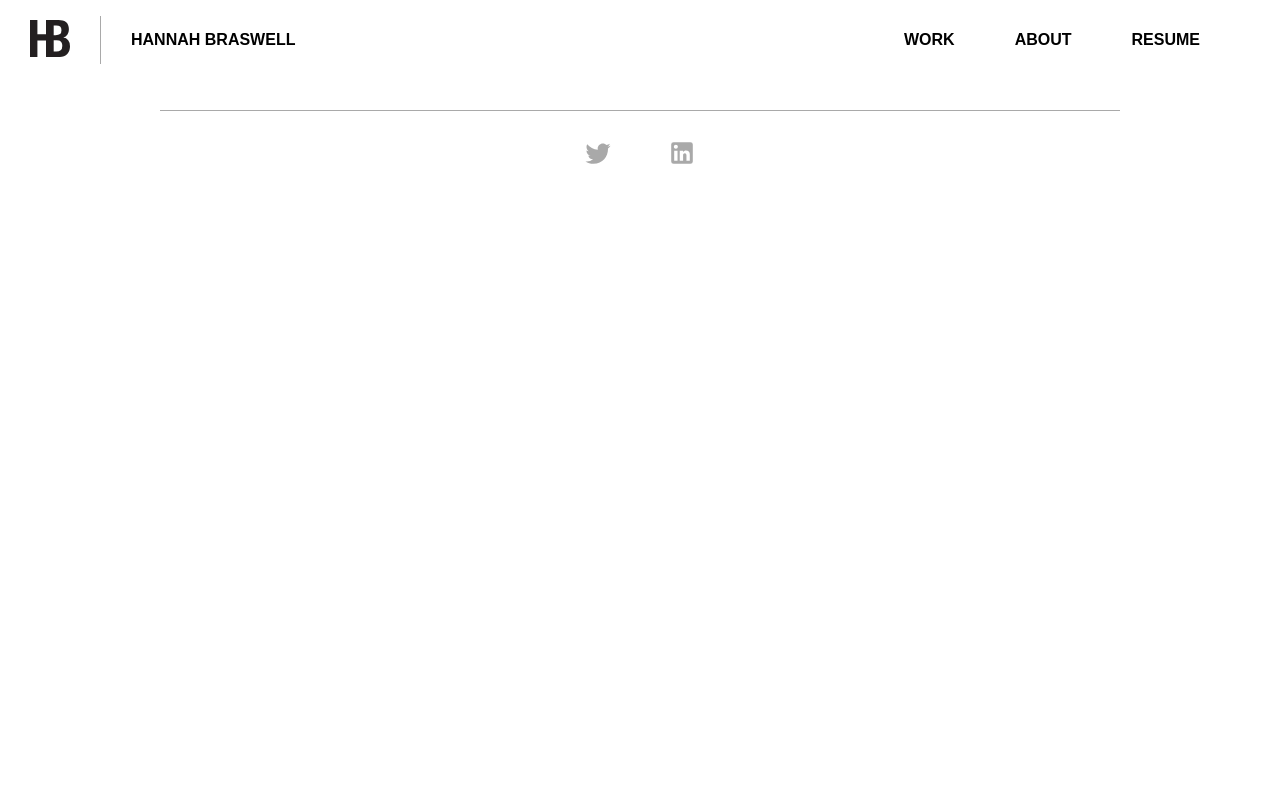
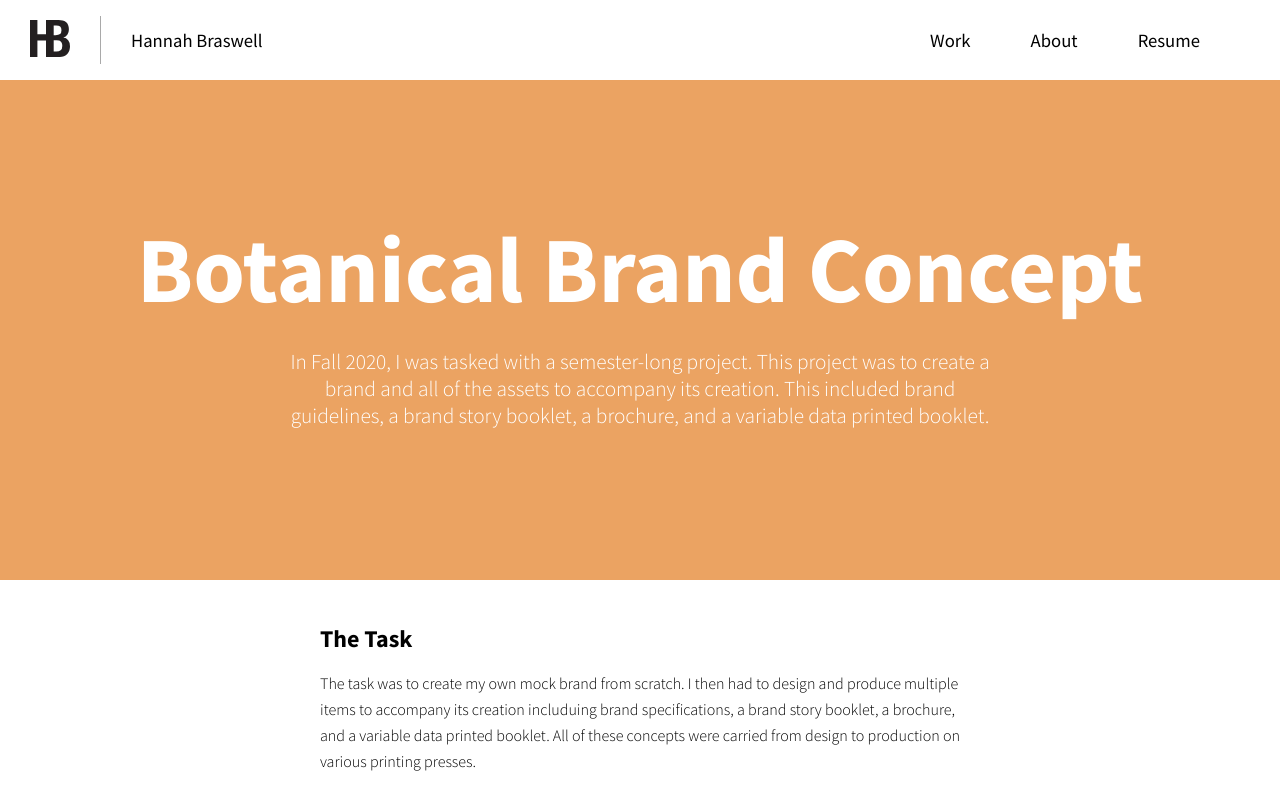
Before and after one commit to wesleypetry/HannahPortfolio, a React (Create React App) app: page /BrandConcept in a window 1280 px wide. Shown: the top 800 px of the page. Built offline with nearby package versions, Linux system fonts and the light colour scheme.

Commit message:
case study pages, changes about page

```diff
--- a/src/App.css
+++ b/src/App.css
@@ -1,7 +1,9 @@
+@import url('https://fonts.googleapis.com/css2?family=Source+Sans+Pro:wght@200;300;400;600;700&display=swap');
 .App {
   min-height: 100vh;
   display: flex;
   flex-direction: column;
+  font-family:'Source Sans Pro';
 }
 
 .Content{
--- a/src/App.js
+++ b/src/App.js
@@ -5,6 +5,7 @@ import About from './Pages/About';
 import HeaderBar from './Pages/HeaderBar';
 import FooterBar from './Pages/FooterBar';
 import UXDesign from './Pages/Projects/UXDesign';
+import BrandConcept from './Pages/Projects/BrandConcept';
 
 function App() {
   return (
@@ -14,8 +15,9 @@ function App() {
           <BrowserRouter>
               <Switch>
                 <Route path="/" component={Work} exact/>
-                <Route path="/About" component={About} exact />
+                <Route path="/About" component={About} exact/>
                 <Route path="/UXDesign" component={UXDesign} exact />
+                <Route path="/BrandConcept" component={BrandConcept} exact />
               </Switch>
           </BrowserRouter>
           <FooterBar/>
--- a/src/Pages/About.js
+++ b/src/Pages/About.js
@@ -1,18 +1,25 @@
 import React from "react";
 import './styles.modules.css';
+import headshotedited from './Images/headshotedited.png';
 
 function About(props) {
     return (
-        <div className="AboutDiv">
-                <div className="AboutText">
-                    <h1 className="AboutTitle">Get to Know Me</h1>
-                    <div className="paragraph">
-                        <p>Hi! My name is Hannah Braswell! I am currently a sophomore at Clemson University pursuing a Bachelor’s Degree in Graphic Communications. I have thoroughly enjoyed my time as a student while learning and growing throughout my college career. I have always had an extreme passion for design from photography to architecture to graphic design. Growing up in a family who’s careers are design-oriented, I have been around the principles and aspects of design my entire life.  I understand the relationships between color, dimension and scale as it relates to graphic design. Being in the graphic communications department at Clemson has really expanded my knowledge and allowed my passion for design to grow even further.</p>
-                        <p>My time as a student has allowed me to experience two full years of design-related courses. I have completed courses in graphic design processes, marketing, and web development. I am highly proficient in Adobe Softwares including Illustrator, InDesign, Photoshop, and Premiere. I have had deep experience in Adobe XD and After Effects.</p>
-                        <p>While completing studies as a student, I have found my love for front end web development and user experience. Currently, I am proficient in HTML5 and CSS3 and plan to learn JavaScript. In the web development course I completed in Fall 2019, I was able to learn the code and software and eventually complete a website for a student client. Before this course, I did not really know what I wanted to do as my future career with my degree. While learning about web development, I realized that I loved the coding aspect of it because it required structure and analytical thinking, and I was able to use my knowledge and experience in graphic design to be creative when developing sites. </p>
-                    </div>
+        <div className="AboutWrapper">
+            <img className="headshot" src = {headshotedited} alt = "headshot" />
+            <div className="AboutText">
+                <div className="AboutTitle">
+                    <h1>Hannah Braswell</h1>
                 </div>
+                <div className="aboutparagraph">
+                    <p>I am currently a senior at Clemson University pursuing a Bachelor’s Degree in Graphic Communications. I have thoroughly enjoyed my time as a student while learning and growing throughout my college career. I have always had an extreme passion for design from photography to architecture to graphic design. Growing up in a family whose careers are design-oriented, I have been around the principles and aspects of design my entire life.  I understand the relationships between color, dimension and scale as it relates to graphic design. Being in the graphic communications department at Clemson has really expanded my knowledge and allowed my passion for design to grow even further.</p>
+                    <p>My time as a student has allowed me to experience two full years of design-related courses. I have completed courses in graphic design processes, marketing, and web development. I am highly proficient in Adobe Softwares including Illustrator, InDesign, Photoshop, and Premiere. I have had deep experience in Adobe XD and After Effects.</p>
+                    <p>While completing studies as a student, I have found my love for front end web development and user experience. Currently, I am proficient in HTML5 and CSS3 and plan to learn JavaScript. In the web development course I completed in Fall 2019, I was able to learn the code and software and eventually complete a website for a student client. Before this course, I did not really know what I wanted to do as my future career with my degree. While learning about web development, I realized that I loved the coding aspect of it because it required structure and analytical thinking, and I was able to use my knowledge and experience in graphic design to be creative when developing sites. </p>
+                    <h2>Contact Me</h2>
+
+                    <p>hbraswe@clemson.edu</p>
+                 </div>
             </div>
+        </div>
     );
 
 }
--- a/src/Pages/HeaderBar.js
+++ b/src/Pages/HeaderBar.js
@@ -14,17 +14,17 @@ function HeaderBar(props) {
                     </a>
                 </div>
                 <div className="LogoSpacer"></div>
-                <h1 className="H1_Header">HANNAH BRASWELL</h1>
+                <h1 className="H1_Header">Hannah Braswell</h1>
             </div>
             <div className="NavButtons">
                 <a href="/" className="H1_Link">
-                    <h1 className="H1_Header">WORK</h1>
+                    <h1 className="H1_Header">Work</h1>
                 </a>
                 <a href="/About" className="H1_Link">
-                    <h1 className="H1_Header">ABOUT</h1>
+                    <h1 className="H1_Header">About</h1>
                 </a>
                 <a href="/Hannah Braswell Resume.pdf" download className="H1_Link">
-                    <h1 className="H1_Header">RESUME</h1>
+                    <h1 className="H1_Header">Resume</h1>
                 </a>
             </div>
         </div>
--- /dev/null
+++ b/src/Pages/Projects/BrandConcept.js
@@ -0,0 +1,27 @@
+import React from "react";
+import './projects.css';
+
+function BrandConcept(props) {
+    return (
+        <div classname="container">
+            <div className="colorheader">
+                <div className="headertext">
+                    <h1>Botanical Brand Concept</h1>
+                    <h3>In Fall 2020, I was tasked with a semester-long project. This project was to create a brand and all of the assets to accompany its creation. This included brand guidelines, a brand story booklet, a brochure, and a variable data printed booklet. </h3>
+                </div>
+            </div>
+            <div className="casestudy">
+                <h2>The Task</h2>
+                <p>The task was to create my own mock brand from scratch. I then had to design and produce multiple items to accompany its creation includuing brand specifications, a brand story booklet, a brochure, and a variable data printed booklet. All of these concepts were carried from design to production on various printing presses. </p>
+                <h2>Inspiration + Process</h2>
+                <p>After ample brainstorming, I decided to create a brand called “Botanical” inspired by zero-waste living and clean ingredients. Since starting my college career, I became very interested in the zero-waste lifestyle. I learned a lot about how plastic waste is harming the environment, so I decided to create Botanical as an all natural, zero-waste company that sells skincare products.<br/><br/>I created thumbnail logo designs, finally deciding on one. Next, I created a brand guide containing colors, fonts, logo variations and the overall style of Botanical. From there, I designed a trifold brochure meant to be sent to customers via mail to inform them about the brand, mission and products. I printed this piece using a HP Indigo 5000 digital printing press. Next, I designed a variable data printed (VDP) booklet using Adobe InDesign in conjunction with XMPie uCreate software. XMPie makes it possible to take data and use it to make different variables in a design. Many variables change in this piece including the recipient's name, the information on page 5 pertaining to each person's skin type, and colors of graphics and images. Finally, I created the brand's story, which showcases Botanical's marketing strategy, brand specifications, and a detailed look at the variable data printed booklet.</p>
+                <h2>Finished Designs</h2>
+                <p>I stuck to the brand guidelines I created throughout this entire project. Below you can view each of the different pieces that made up this project from start to finish. </p>
+                <h2>Key Takeaways</h2>
+                <p> I really enjoyed this project because I was able to basically create something from the ground up and really build it to what I wanted it to be. I was able to bring my ideas to life through print media. It also opened my eyes on the creative and design side of branding. I learned new software, like XMPie, that is used in marketing campaigns. Even though this project was conceptual, it felt real when I had all of the pieces together. </p>
+            </div>
+        </div>
+    );
+
+}
+export default BrandConcept;
--- a/src/Pages/Projects/projects.css
+++ b/src/Pages/Projects/projects.css
@@ -29,8 +29,10 @@
 }
 
 .headertext h3{
-    font-size: 20pt;
+    font-size: 16pt;
     text-align: center;
+    font-weight:300;
+    width:55%;
 }
 
 .casestudy{
@@ -49,5 +51,6 @@
 }
 
 .casestudy p{
-    line-height: 22px;
+    line-height: 26px;
+    font-weight: 300;
 }
--- a/src/Pages/Work.js
+++ b/src/Pages/Work.js
@@ -12,10 +12,10 @@ function Work(props) {
                     <h1>Hi, I'm Hannah</h1>
                 </div>
                 <div className="IntroTextDiv">
-                    <div>
+
                         <p>I’m an aspiring user experience designer. I’m passionate about crafting user experiences and design systems for mobile and web products. </p>
                         <p>I am currently finishing my Bachelor’s Degree in Graphic Communications at Clemson University and am graduating in May 2022. </p>
-                    </div>
+
                 </div>
             </div>
             <div className="WorkDiv">
@@ -49,7 +49,7 @@ function Work(props) {
                             </div>
                         </div>
                     </a>
-                    <a href = "/Work">
+                    <a href = "/BrandConcept">
                         <div className="GridItem5">
                             <div className="GridOverlay">
                                 <p className="GridItemText">Brand Creation and Design Concepts</p>
--- a/src/Pages/styles.modules.css
+++ b/src/Pages/styles.modules.css
@@ -11,30 +11,30 @@
 .IntroHeaderDiv {
     font-size: 30pt;
     text-align: right;
-    right: 150px;
+    left:900px;
     top: 50px;
     z-index: 10;
     position: absolute;
     word-spacing: 10pt;
     color:#EBA362;
+    margin-top:5%;
 }
 
 .IntroTextDiv {
-    right: 100px;
+    left:900px;
     top: 155px;
-    padding-top: 25px;
+    padding-top: 60px;
     position: absolute;
     text-align: left;
-    background: rgba(110, 110, 110, .9);
     width: 30%;
     height: 30%;
-    border-radius: 10pt;
-    padding: 35px;
-    line-height: 22px;
+    font-weight: 300;
+    line-height: 26px;
+    margin-top: 5%;
 }
 
 .IntroTextDiv p{
-    color:#fff;
+    color:#000;
 }
 
 
@@ -126,6 +126,7 @@
 
 .GridItemText {
     padding: 30px;
+    font-weight: 300;
 }
 
 .GridOverlay {
@@ -135,7 +136,7 @@
     top: 0;
     left: 0;
     border-radius: 10pt;
-    background: rgba(0,0,0,0.6);
+    background: rgba(0,0,0,0.8);
     color: white;
     font-size: 30px;
     text-align: center;
@@ -161,38 +162,43 @@
     transform: translateY(0);
 }
 
-.AboutDiv {
+.AboutWrapper {
     display: flex;
-    flex-direction: row;
-    align-items: center;
-    justify-content: flex-start;
-    padding-left: 200px;
-    height: auto;
-    background-color: #E6D1F2;
+}
+.headshot{
+    height:22%;
+    width:22%;
+    margin-left:20%;
+    z-index:1;
+    padding-top:2%;
 }
 
-.AboutText {
-    width: 47%;
-    height: 100%;
+.AboutText{
+    display:flex;
+    flex-direction: column;
+    padding-top: 50px;
+}
+.AboutTitle {
+    font-size: 2em;
+    word-spacing: 10pt;
+    text-align: left;
+    margin-top:80px;
+    margin-bottom:0px;
+    margin-left:-6%;
+    z-index: 2;
+}
+.AboutTitle h1{
+    margin:0;
 }
 
-.AboutTitle {
-    font-size: 4.7em;
-    word-spacing: 10pt;
-    text-align: left;
-    margin-top:30px;
-    margin-bottom:0px;
-}
-
-.paragraph{
+.aboutparagraph{
     display:flex;
     flex-direction:column;
     text-align:left;
-    max-width:1000px;
-    font-family: Roboto, sans-serif;
-    line-height: 22px;
-    text-indent: 20px;
-    margin-bottom: 30px;
+    width:65%;
+    font-weight: 300;
+    line-height: 26px;
+    padding-left: 60px;
 }
 
 .FooterBar {
@@ -235,7 +241,6 @@
     align-items: center;
     position: sticky;
     background-color: white;
-    font-family: 'Roboto', sans-serif;
     height: 10vh;
     width: auto;
     top: 0;
@@ -252,7 +257,6 @@ right : 0;
 }
 
 .H1_Logo {
-    font-family: sans-serif;
     font-size: 12pt;
     margin-left: 30px;
     display: flex;
@@ -277,8 +281,8 @@ right : 0;
 .H1_Header {
     margin-left: 30px;
     margin-right: 30px;
-    font-family: sans-serif;
-    font-size: 12pt;
+    font-size: 14pt;
+    font-weight: 400;
 }
 
 a:link {
@@ -292,6 +296,6 @@ a:visited {
 }
 
 a:hover {
-    color: coral;
+    color:#EBA362;
     text-decoration: none;
 }
```
Also changed, not shown: 2 other files (tests, documents, lock files or other folders).
